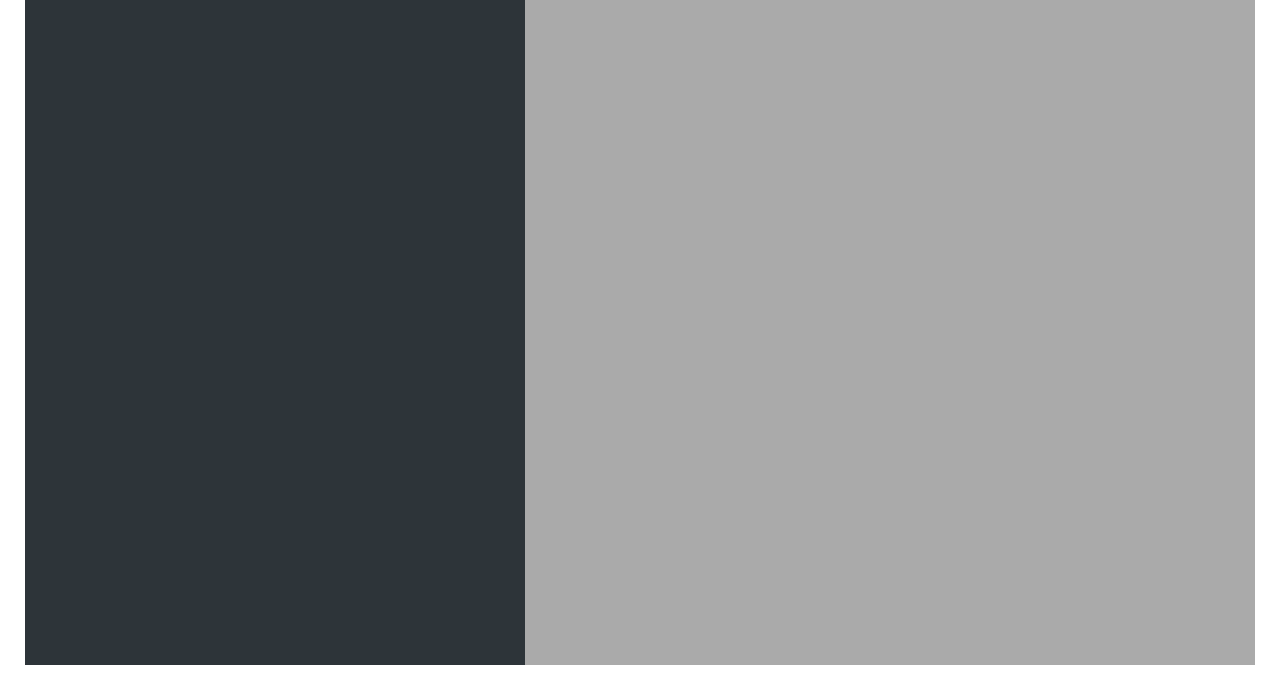
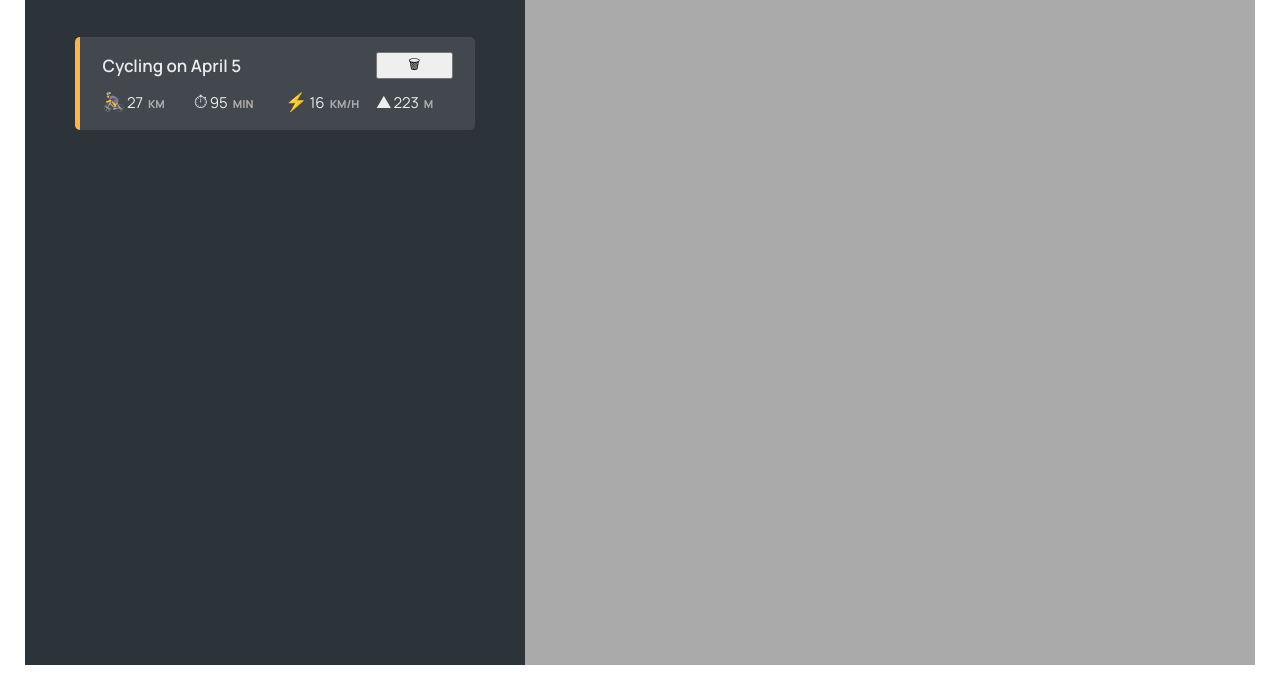
Before and after one commit to Sfrancinelli/JavaScript-Udemy, a plain HTML site: page 15-Mapty/starter/index.html in a window 1280 px wide. Shown: the part 110-800 px from the top of the page. Drawn offline with nearby package versions, Linux system fonts and the light colour scheme.

Commit message:
Starting to upgrade the app myself (deleting workouts)

```diff
--- a/15-Mapty/starter/index.html
+++ b/15-Mapty/starter/index.html
@@ -92,10 +92,11 @@
             <span class="workout__value">178</span>
             <span class="workout__unit">spm</span>
           </div>
-        </li>
+        </li> -->
 
         <li class="workout workout--cycling" data-id="1234567891">
           <h2 class="workout__title">Cycling on April 5</h2>
+          <button class="workout--delete">🗑</button>
           <div class="workout__details">
             <span class="workout__icon">🚴‍♀️</span>
             <span class="workout__value">27</span>
@@ -116,7 +117,7 @@
             <span class="workout__value">223</span>
             <span class="workout__unit">m</span>
           </div>
-        </li> -->
+        </li>
       </ul>
     </div>
 
--- a/15-Mapty/starter/script.js
+++ b/15-Mapty/starter/script.js
@@ -247,6 +247,7 @@ class App {
     let html = `
     <li class="workout workout--${workout.type}" data-id="${workout.id}">
     <h2 class="workout__title">${workout.description}</h2>
+    <button class="workout--delete">🗑</button>
     <div class="workout__details">
       <span class="workout__icon">${
         workout.type === 'running' ? '🏃‍♂️' : '🚴‍♂️'
--- a/15-Mapty/starter/style.css
+++ b/15-Mapty/starter/style.css
@@ -84,10 +84,14 @@ a:visited {
   border-left: 5px solid var(--color-brand--1);
 }
 
+.workout--delete {
+  grid-column: 4/5;
+}
+
 .workout__title {
   font-size: 1.7rem;
   font-weight: 600;
-  grid-column: 1 / -1;
+  grid-column: 1 / 4;
 }
 
 .workout__details {
```
